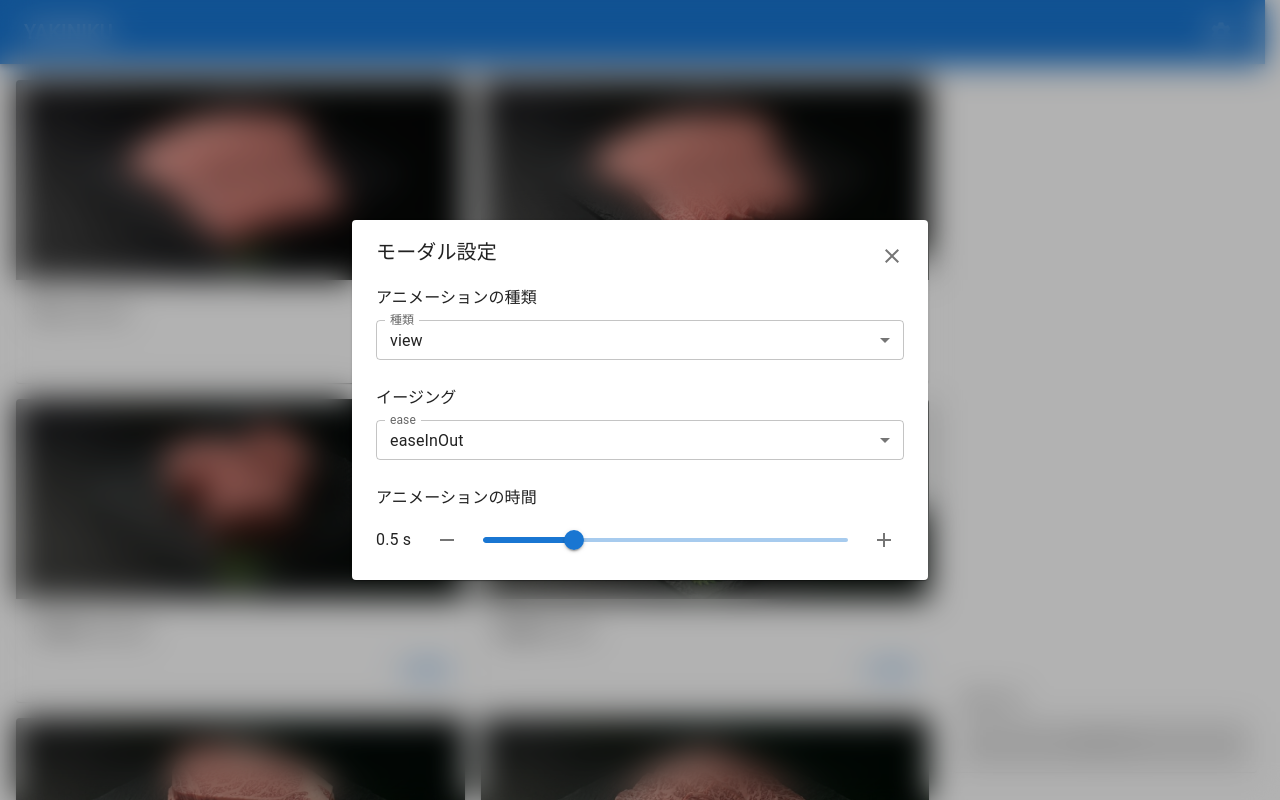
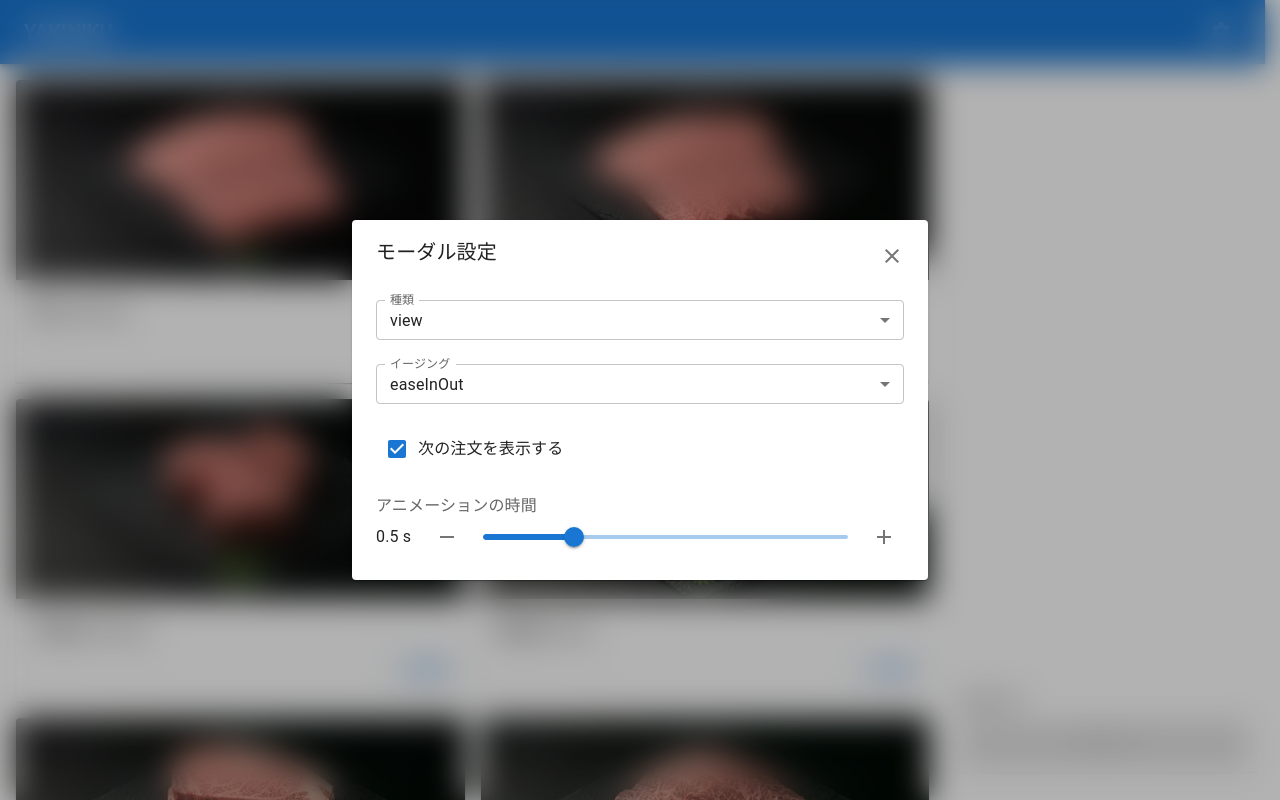
Before and after one commit to i-X-ce/modal-animation-research-system-demo, a Next.js app: page /viewtransition-demo2 in a window 1280 px wide. Both pictures are taken after a click on the button 1221 px from the left and 32 px from the top of the page. Shown: the top 800 px of the page. Built offline with nearby package versions, Linux system fonts and the light colour scheme.

Commit message:
✨ 注文後に次の注文を表示させる

```diff
--- a/app/viewtransition-demo2/_components/ProductCard.tsx
+++ b/app/viewtransition-demo2/_components/ProductCard.tsx
@@ -16,7 +16,10 @@ import { motion } from "motion/react";
 import { useState } from "react";
 import { Add, Remove } from "@mui/icons-material";
 import { CartItem, useCartStore } from "../_stores/cartStore";
-import { defaultProductOptionValues, randomProductOptionValues } from "../_consts/productOptions";
+import {
+  defaultProductOptionValues,
+  randomProductOptionValues,
+} from "../_consts/productOptions";
 import ProductOptionsForm from "./ProductOptionsForm";
 import { findProductById, randomProduct } from "../_consts/products";
 import OptionValueChip from "./OptionValueChip";
@@ -52,12 +55,15 @@ const ProductCardModalContent = ({
   );
   const [isOrdered, setIsOrdered] = useState(false);
   const [nextProduct, setNextProduct] = useState<CartItem | null>(null);
+  const displayNextOrder = useModalStore((s) => s.animation.displayNextOrder);
 
   const handleAddToCart = () => {
     if (isOrdered) {
       closeModal();
     } else {
       addItem(id, optionValues, qty);
+
+      if (displayNextOrder) {
         setIsOrdered(true);
         const _nextProduct = randomProduct(id);
         setNextProduct({
@@ -65,6 +71,9 @@ const ProductCardModalContent = ({
           options: randomProductOptionValues(),
           qty: 1,
         });
+      } else {
+        closeModal();
+      }
     }
   };
 
--- a/app/viewtransition-demo2/_components/SettingModalContent.tsx
+++ b/app/viewtransition-demo2/_components/SettingModalContent.tsx
@@ -2,9 +2,13 @@
 
 import {
   Box,
+  Checkbox,
+  CheckboxProps,
   DialogContent,
   DialogTitle,
   FormControl,
+  FormControlLabel,
+  FormLabel,
   IconButton,
   InputLabel,
   MenuItem,
@@ -19,7 +23,6 @@ import {
   ModalAnimation,
   useModalStore,
 } from "../_stores/modalStore";
-import { ReactNode } from "react";
 import { Add, Remove } from "@mui/icons-material";
 
 const EASINGS: ModalAnimation["easing"][] = [
@@ -36,24 +39,7 @@ const EASINGS: ModalAnimation["easing"][] = [
   "anticipate",
 ] as const;
 
-const SettingItem = ({
-  label,
-  children,
-}: {
-  label: string;
-  children: ReactNode;
-}) => {
-  return (
-    <Stack spacing={1}>
-      <Typography variant="subtitle1" gutterBottom>
-        {label}
-      </Typography>
-      {children}
-    </Stack>
-  );
-};
-
-const SettingSelector = <T extends number | string>({
+const SettingSelector = <T extends number | string | boolean>({
   label,
   value,
   onChange,
@@ -73,7 +59,7 @@ const SettingSelector = <T extends number | string>({
         onChange={(e) => onChange(e.target.value as T)}
       >
         {options.map((option, index) => (
-          <MenuItem key={index} value={option}>
+          <MenuItem key={index} value={String(option)}>
             {option}
           </MenuItem>
         ))}
@@ -89,14 +75,18 @@ const SettingSlider = ({
   step = 0.1,
   unit = "",
   onChange,
+  label,
   ...props
 }: {
   value: number;
   step: number;
   unit?: string;
   onChange: (value: number) => void;
+  label: string;
 } & Omit<SliderProps, "onChange">) => {
   return (
+    <FormControl>
+      <FormLabel>{label}</FormLabel>
       <Stack direction={"row"} spacing={2} sx={{ alignItems: "center" }}>
         <Typography noWrap sx={{ flexShrink: 0 }}>
           {value.toFixed(1)} {unit}
@@ -116,37 +106,59 @@ const SettingSlider = ({
           <Add />
         </IconButton>
       </Stack>
+    </FormControl>
+  );
+};
+
+const SettingCheckbox = ({
+  label,
+  value,
+  onChange,
+  ...props
+}: { label: string; value: boolean; onChange: (value: boolean) => void } & Omit<
+  CheckboxProps,
+  "value" | "onChange"
+>) => {
+  return (
+    <FormControlLabel
+      label={label}
+      control={
+        <Checkbox checked={value} onChange={(_, v) => onChange(v)} {...props} />
+      }
+    />
   );
 };
 
 const SettingModalContent = () => {
   const animation = useModalStore((s) => s.animation);
-  const { type, easing, duration, coverage, cardSize } = animation;
+  const { type, easing, duration, coverage, cardSize, displayNextOrder } =
+    animation;
   const setAnimation = useModalStore((s) => s.setAnimation);
 
   return (
     <Box>
       <DialogTitle>モーダル設定</DialogTitle>
       <DialogContent>
-        <Stack spacing={3}>
-          <SettingItem label="アニメーションの種類">
+        <Stack spacing={3} sx={{ mt: 2 }}>
           <SettingSelector
             label={"種類"}
             value={type}
             onChange={(value) => setAnimation({ type: value })}
             options={ANIMATION_TYPES}
           />
-          </SettingItem>
-          <SettingItem label="イージング">
           <SettingSelector
-              label={"ease"}
+            label={"イージング"}
             value={easing}
             onChange={(value) => setAnimation({ easing: value })}
             options={EASINGS}
           />
-          </SettingItem>
-          <SettingItem label="アニメーションの時間">
+          <SettingCheckbox
+            label="次の注文を表示する"
+            value={displayNextOrder}
+            onChange={(value) => setAnimation({ displayNextOrder: value })}
+          />
           <SettingSlider
+            label="アニメーションの時間"
             min={0}
             max={2}
             value={duration}
@@ -154,19 +166,16 @@ const SettingModalContent = () => {
             unit="s"
             onChange={(value) => setAnimation({ duration: value })}
           />
-          </SettingItem>
-          <SettingItem label="画面占有率">
           <SettingSlider
+            label="画面占有率"
             min={0.1}
             max={1}
             value={coverage}
             step={0.1}
-              unit="s"
             onChange={(value) => setAnimation({ coverage: value })}
           />
-          </SettingItem>
-          <SettingItem label="最小カードサイズ">
           <SettingSlider
+            label="最小カードサイズ"
             min={50}
             max={500}
             value={cardSize}
@@ -174,7 +183,6 @@ const SettingModalContent = () => {
             unit="px"
             onChange={(value) => setAnimation({ cardSize: value })}
           />
-          </SettingItem>
         </Stack>
       </DialogContent>
     </Box>
--- a/app/viewtransition-demo2/_stores/modalStore.ts
+++ b/app/viewtransition-demo2/_stores/modalStore.ts
@@ -9,11 +9,12 @@ export const ANIMATION_TYPES = ["view", "classic", "none"] as const;
 export type AnimationType = (typeof ANIMATION_TYPES)[number];
 
 export type ModalAnimation = {
-  type: AnimationType;
-  easing: Exclude<EasingDefinition, BezierDefinition>;
-  duration: number;
-  coverage: number;
+  type: AnimationType; // アニメーションの種類（view: ViewTransition風, classic: スライドイン, none: 無し）
+  easing: Exclude<EasingDefinition, BezierDefinition>; // アニメーションのイージング
+  duration: number; // アニメーションの時間（秒）
+  coverage: number; // 画面占有率
   cardSize: number; // カードのサイズ（モーダルには関係ないんだけど）
+  displayNextOrder: boolean; // 次の注文を表示するか
 };
 
 export type ModalStore = {
@@ -58,6 +59,7 @@ const defaultModalState: ModalStore = {
     duration: 0.5,
     coverage: 0.2,
     cardSize: 300,
+    displayNextOrder: true,
   },
 } as const;
 
```
Lines whose indentation alone changed are shown as unchanged.
